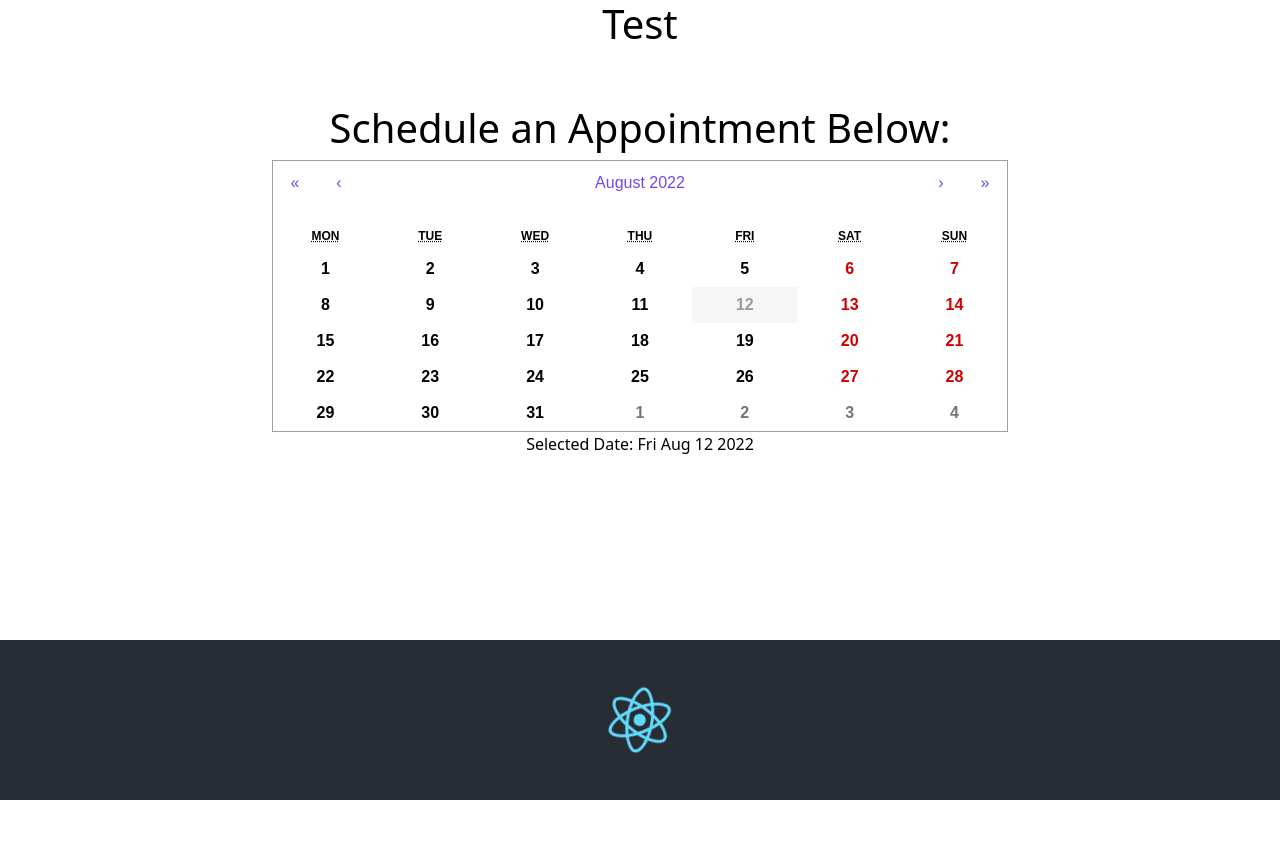
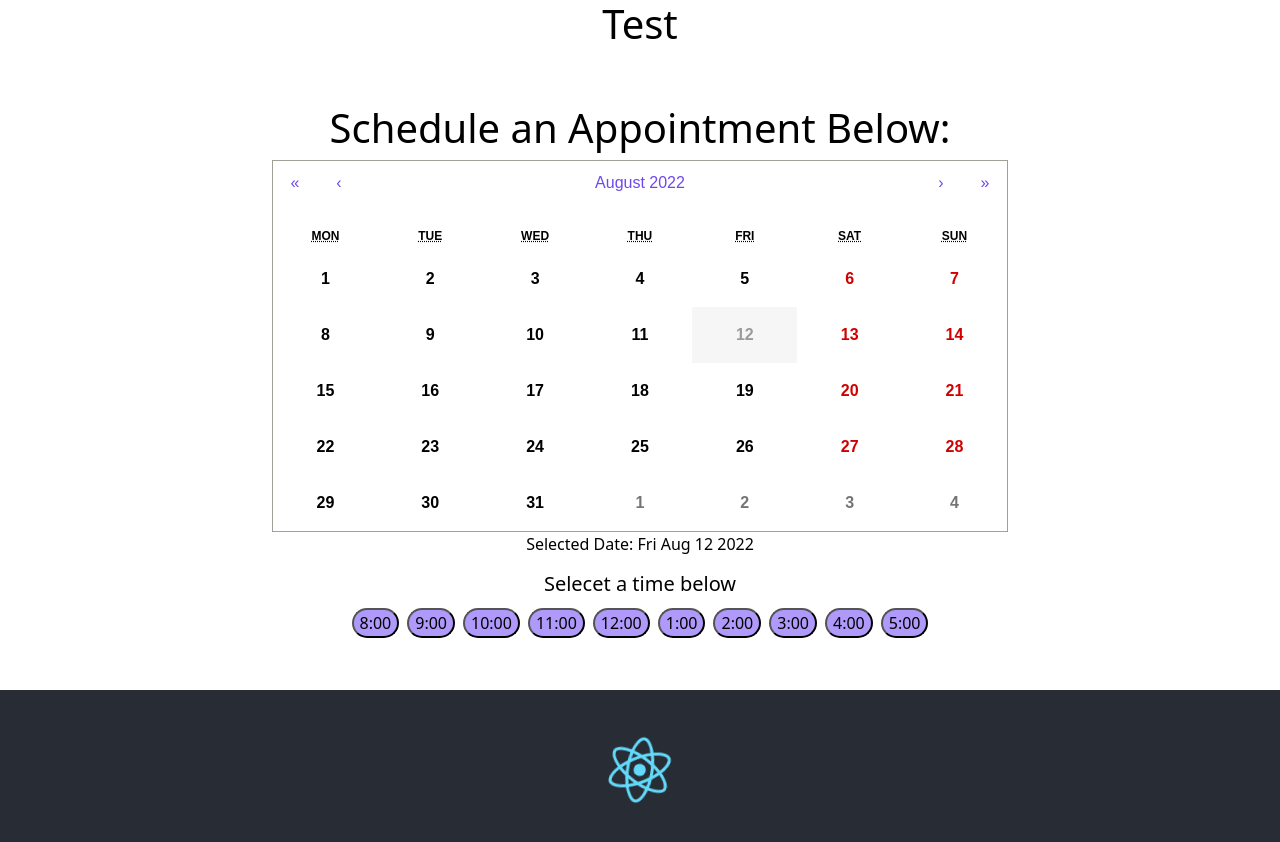
Before and after one commit to cladden77/milestone-2-project, a React (Create React App) app: page / in a window 1280 px wide. Shown: the top 842 px of the page. Before the commit the page ends 800 px from the top, so only its background shows below. Built offline with nearby package versions, Linux system fonts and the light colour scheme.

Commit message:
Added time slots

```diff
--- a/src/CSS/calendar.css
+++ b/src/CSS/calendar.css
@@ -1,4 +1,3 @@
-
 .react-calendar {
     width: 100%;
     max-width: 100%;
@@ -27,6 +26,7 @@
 /* Each individual day button*/
 .react-calendar__month-view__days__day{
     font-weight: bolder;
+    padding: 1.25em 0em;
 }
 
 /* Each individual Day Title ( Mon, Tue, Wed...)*/
@@ -40,3 +40,9 @@
     background-color: #f6f6f6;
     font-weight: bold;
    }
+
+.availableTime button{
+    margin: .25em;
+    background-color: #af99fa;
+    border-radius: 1em;
+}
--- a/src/Content/CalendarView.js
+++ b/src/Content/CalendarView.js
@@ -8,6 +8,10 @@ function CalendarView() {
 
   function onClickDay(date) {
     console.log(date);
+  }
+
+  function test(value) {
+    console.log(!value);
   }
 
   return (
@@ -26,6 +30,19 @@ function CalendarView() {
             <p className="text-center">
               <span className="bold">Selected Date:</span> {date.toDateString()}
             </p>
+            <h5>Selecet a time below</h5>
+            <div className="availableTime">
+              <button id="eightAM">8:00</button>
+              <button id="nineAM">9:00</button>
+              <button id="tenAM">10:00</button>
+              <button id="elevenAM">11:00</button>
+              <button id="twelve">12:00</button>
+              <button id="onePM">1:00</button>
+              <button id="twoPM">2:00</button>
+              <button id="threePM">3:00</button>
+              <button id="fourPM">4:00</button>
+              <button id="fivePM">5:00</button>
+            </div>
           </div>
         </div>
       </div>
```
